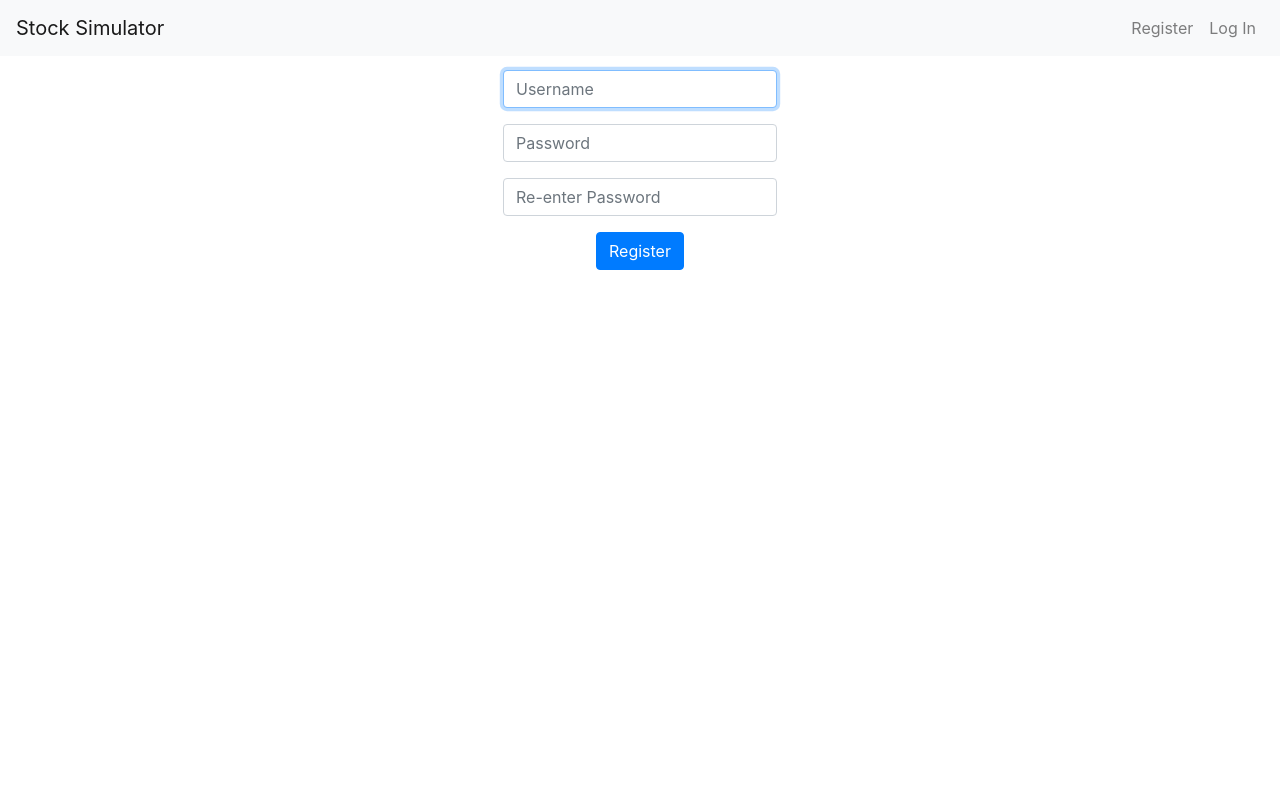
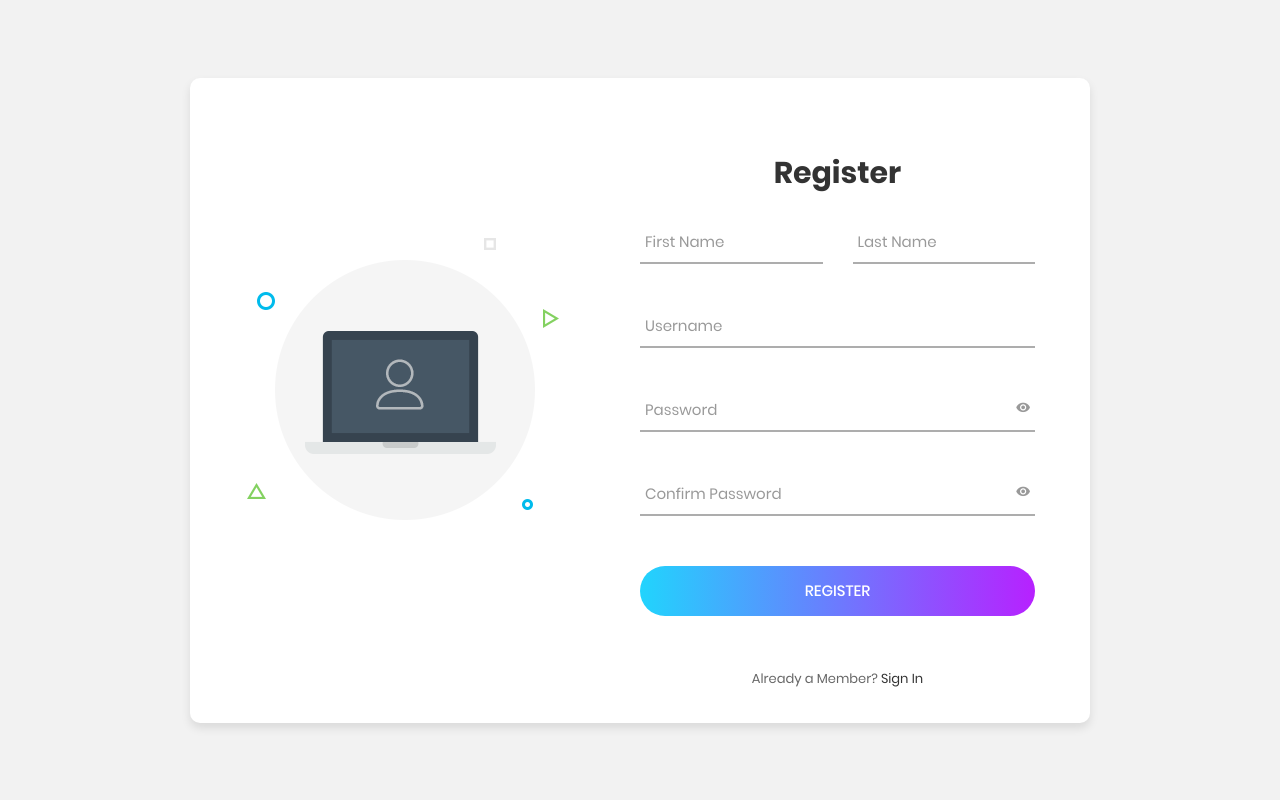
Before and after one commit to sahil-9898/Stock-Simulator, a Flask app: page /register in a window 1280 px wide. Run offline with Flask 2, Linux system fonts and the light colour scheme; some libraries are stand-ins or nearby versions.

Commit message:
changed register window

```diff
--- /dev/null
+++ b/static/css/register.css
@@ -0,0 +1,500 @@
+
+
+
+
+/*//////////////////////////////////////////////////////////////////
+[ FONT ]*/
+
+@font-face {
+  font-family: Poppins-Regular;
+  src: url('../fonts/poppins/Poppins-Regular.ttf');
+}
+
+@font-face {
+  font-family: Poppins-Medium;
+  src: url('../fonts/poppins/Poppins-Medium.ttf');
+}
+
+@font-face {
+  font-family: Poppins-Bold;
+  src: url('../fonts/poppins/Poppins-Bold.ttf');
+}
+
+@font-face {
+  font-family: Poppins-SemiBold;
+  src: url('../fonts/poppins/Poppins-SemiBold.ttf');
+}
+
+
+
+
+/*//////////////////////////////////////////////////////////////////
+[ RESTYLE TAG ]*/
+
+* {
+	margin: 0px;
+	padding: 0px;
+	box-sizing: border-box;
+}
+
+body, html {
+	height: 100%;
+	font-family: Poppins-Regular, sans-serif;
+}
+
+/*---------------------------------------------*/
+a {
+	font-family: Poppins-Regular;
+	font-size: 14px;
+	line-height: 1.7;
+	color: #666666;
+	margin: 0px;
+	transition: all 0.4s;
+	-webkit-transition: all 0.4s;
+  -o-transition: all 0.4s;
+  -moz-transition: all 0.4s;
+}
+
+a:focus {
+	outline: none !important;
+}
+
+a:hover {
+	text-decoration: none;
+  color: #6a7dfe;
+  color: -webkit-linear-gradient(left, #21d4fd, #b721ff);
+  color: -o-linear-gradient(left, #21d4fd, #b721ff);
+  color: -moz-linear-gradient(left, #21d4fd, #b721ff);
+  color: linear-gradient(left, #21d4fd, #b721ff);
+}
+
+/*---------------------------------------------*/
+h1,h2,h3,h4,h5,h6 {
+	margin: 0px;
+}
+
+p {
+	font-family: Poppins-Regular;
+	font-size: 14px;
+	line-height: 1.7;
+	color: #666666;
+	margin: 0px;
+}
+
+ul, li {
+	margin: 0px;
+	list-style-type: none;
+}
+
+
+/*---------------------------------------------*/
+input {
+	outline: none;
+	border: none;
+}
+
+textarea {
+  outline: none;
+  border: none;
+}
+
+textarea:focus, input:focus {
+  border-color: transparent !important;
+}
+
+input:focus::-webkit-input-placeholder { color:transparent; }
+input:focus:-moz-placeholder { color:transparent; }
+input:focus::-moz-placeholder { color:transparent; }
+input:focus:-ms-input-placeholder { color:transparent; }
+
+textarea:focus::-webkit-input-placeholder { color:transparent; }
+textarea:focus:-moz-placeholder { color:transparent; }
+textarea:focus::-moz-placeholder { color:transparent; }
+textarea:focus:-ms-input-placeholder { color:transparent; }
+
+input::-webkit-input-placeholder { color: #adadad;}
+input:-moz-placeholder { color: #adadad;}
+input::-moz-placeholder { color: #adadad;}
+input:-ms-input-placeholder { color: #adadad;}
+
+textarea::-webkit-input-placeholder { color: #adadad;}
+textarea:-moz-placeholder { color: #adadad;}
+textarea::-moz-placeholder { color: #adadad;}
+textarea:-ms-input-placeholder { color: #adadad;}
+
+/*---------------------------------------------*/
+button {
+	outline: none !important;
+	border: none;
+	background: transparent;
+}
+
+button:hover {
+	cursor: pointer;
+}
+
+iframe {
+	border: none !important;
+}
+
+
+/*//////////////////////////////////////////////////////////////////
+[ Utility ]*/
+.txt1 {
+  font-family: Poppins-Regular;
+  font-size: 13px;
+  color: #666666;
+  line-height: 1.5;
+}
+
+.txt2 {
+  font-family: Poppins-Regular;
+  font-size: 13px;
+  color: #333333;
+  line-height: 1.5;
+}
+
+/*//////////////////////////////////////////////////////////////////
+[ login ]*/
+
+.limiter {
+  width: 100%;
+  margin: 0 auto;
+}
+
+.container-login100 {
+  width: 100%;
+  min-height: 100vh;
+  display: -webkit-box;
+  display: -webkit-flex;
+  display: -moz-box;
+  display: -ms-flexbox;
+  display: flex;
+  flex-wrap: wrap;
+  justify-content: center;
+  align-items: center;
+  padding: 15px;
+  background: #f2f2f2;
+}
+
+.wrap-login100 {
+  width: 900px;
+  background: #fff;
+  border-radius: 10px;
+  overflow: hidden;
+  padding: 77px 55px 33px 55px;
+
+  box-shadow: 0 5px 10px 0px rgba(0, 0, 0, 0.1);
+  -moz-box-shadow: 0 5px 10px 0px rgba(0, 0, 0, 0.1);
+  -webkit-box-shadow: 0 5px 10px 0px rgba(0, 0, 0, 0.1);
+  -o-box-shadow: 0 5px 10px 0px rgba(0, 0, 0, 0.1);
+  -ms-box-shadow: 0 5px 10px 0px rgba(0, 0, 0, 0.1);
+}
+
+
+/*------------------------------------------------------------------
+[ Form ]*/
+.login100-pic{
+  width: 50%;
+  float: left;
+  margin-top: 10%;
+}
+
+.login100-form {
+  width: 50%;
+  float: right;
+}
+
+.login100-form-title {
+  display: block;
+  font-family: Poppins-Bold;
+  font-size: 30px;
+  color: #333333;
+  line-height: 1.2;
+  text-align: center;
+}
+.login100-form-title i {
+  font-size: 60px;
+}
+
+/*------------------------------------------------------------------
+[ Input ]*/
+
+.wrap-input100 {
+  width: 100%;
+  position: relative;
+  border-bottom: 2px solid #adadad;
+  margin-bottom: 37px;
+}
+
+.input100 {
+  font-family: Poppins-Regular;
+  font-size: 15px;
+  color: #555555;
+  line-height: 1.2;
+
+  display: block;
+  width: 100%;
+  height: 45px;
+  background: transparent;
+  padding: 0 5px;
+}
+
+/*---------------------------------------------*/
+.focus-input100 {
+  position: absolute;
+  display: block;
+  width: 100%;
+  height: 100%;
+  top: 0;
+  left: 0;
+  pointer-events: none;
+}
+
+.focus-input100::before {
+  content: "";
+  display: block;
+  position: absolute;
+  bottom: -2px;
+  left: 0;
+  width: 0;
+  height: 2px;
+
+  -webkit-transition: all 0.4s;
+  -o-transition: all 0.4s;
+  -moz-transition: all 0.4s;
+  transition: all 0.4s;
+
+  background: #6a7dfe;
+  background: -webkit-linear-gradient(left, #21d4fd, #b721ff);
+  background: -o-linear-gradient(left, #21d4fd, #b721ff);
+  background: -moz-linear-gradient(left, #21d4fd, #b721ff);
+  background: linear-gradient(left, #21d4fd, #b721ff);
+}
+
+.focus-input100::after {
+  font-family: Poppins-Regular;
+  font-size: 15px;
+  color: #999999;
+  line-height: 1.2;
+
+  content: attr(data-placeholder);
+  display: block;
+  width: 100%;
+  position: absolute;
+  top: 16px;
+  left: 0px;
+  padding-left: 5px;
+
+  -webkit-transition: all 0.4s;
+  -o-transition: all 0.4s;
+  -moz-transition: all 0.4s;
+  transition: all 0.4s;
+}
+
+.input100:focus + .focus-input100::after {
+  top: -15px;
+}
+
+.input100:focus + .focus-input100::before {
+  width: 100%;
+}
+
+.has-val.input100 + .focus-input100::after {
+  top: -15px;
+}
+
+.has-val.input100 + .focus-input100::before {
+  width: 100%;
+}
+
+/*---------------------------------------------*/
+.btn-show-pass {
+  font-size: 15px;
+  color: #999999;
+
+  display: -webkit-box;
+  display: -webkit-flex;
+  display: -moz-box;
+  display: -ms-flexbox;
+  display: flex;
+  align-items: center;
+  position: absolute;
+  height: 100%;
+  top: 0;
+  right: 0;
+  padding-right: 5px;
+  cursor: pointer;
+  -webkit-transition: all 0.4s;
+  -o-transition: all 0.4s;
+  -moz-transition: all 0.4s;
+  transition: all 0.4s;
+}
+
+.btn-show-pass:hover {
+  color: #6a7dfe;
+  color: -webkit-linear-gradient(left, #21d4fd, #b721ff);
+  color: -o-linear-gradient(left, #21d4fd, #b721ff);
+  color: -moz-linear-gradient(left, #21d4fd, #b721ff);
+  color: linear-gradient(left, #21d4fd, #b721ff);
+}
+
+.btn-show-pass.active {
+  color: #6a7dfe;
+  color: -webkit-linear-gradient(left, #21d4fd, #b721ff);
+  color: -o-linear-gradient(left, #21d4fd, #b721ff);
+  color: -moz-linear-gradient(left, #21d4fd, #b721ff);
+  color: linear-gradient(left, #21d4fd, #b721ff);
+}
+
+
+
+/*------------------------------------------------------------------
+[ Button ]*/
+.container-login100-form-btn {
+  display: -webkit-box;
+  display: -webkit-flex;
+  display: -moz-box;
+  display: -ms-flexbox;
+  display: flex;
+  flex-wrap: wrap;
+  justify-content: center;
+  padding-top: 13px;
+}
+
+.wrap-login100-form-btn {
+  width: 100%;
+  display: block;
+  position: relative;
+  z-index: 1;
+  border-radius: 25px;
+  overflow: hidden;
+  margin: 0 auto;
+}
+
+.login100-form-bgbtn {
+  position: absolute;
+  z-index: -1;
+  width: 300%;
+  height: 100%;
+  background: #a64bf4;
+  background: -webkit-linear-gradient(right, #21d4fd, #b721ff, #21d4fd, #b721ff);
+  background: -o-linear-gradient(right, #21d4fd, #b721ff, #21d4fd, #b721ff);
+  background: -moz-linear-gradient(right, #21d4fd, #b721ff, #21d4fd, #b721ff);
+  background: linear-gradient(right, #21d4fd, #b721ff, #21d4fd, #b721ff);
+  top: 0;
+  left: -100%;
+
+  -webkit-transition: all 0.4s;
+  -o-transition: all 0.4s;
+  -moz-transition: all 0.4s;
+  transition: all 0.4s;
+}
+
+.login100-form-btn {
+  font-family: Poppins-Medium;
+  font-size: 15px;
+  color: #fff;
+  line-height: 1.2;
+  text-transform: uppercase;
+
+  display: -webkit-box;
+  display: -webkit-flex;
+  display: -moz-box;
+  display: -ms-flexbox;
+  display: flex;
+  justify-content: center;
+  align-items: center;
+  padding: 0 20px;
+  width: 100%;
+  height: 50px;
+}
+
+.wrap-login100-form-btn:hover .login100-form-bgbtn {
+  left: 0;
+}
+
+
+/*------------------------------------------------------------------
+[ Responsive ]*/
+
+@media (max-width: 576px) {
+  .wrap-login100 {
+    padding: 77px 15px 33px 15px;
+  }
+}
+
+
+
+/*------------------------------------------------------------------
+[ Alert validate ]*/
+
+.validate-input {
+  position: relative;
+}
+
+.alert-validate::before {
+  content: attr(data-validate);
+  position: absolute;
+  max-width: 70%;
+  background-color: #fff;
+  border: 1px solid #c80000;
+  border-radius: 2px;
+  padding: 4px 25px 4px 10px;
+  top: 50%;
+  -webkit-transform: translateY(-50%);
+  -moz-transform: translateY(-50%);
+  -ms-transform: translateY(-50%);
+  -o-transform: translateY(-50%);
+  transform: translateY(-50%);
+  right: 0px;
+  pointer-events: none;
+
+  font-family: Poppins-Regular;
+  color: #c80000;
+  font-size: 13px;
+  line-height: 1.4;
+  text-align: left;
+
+  visibility: hidden;
+  opacity: 0;
+
+  -webkit-transition: opacity 0.4s;
+  -o-transition: opacity 0.4s;
+  -moz-transition: opacity 0.4s;
+  transition: opacity 0.4s;
+}
+
+.alert-validate::after {
+  content: "\f06a";
+  font-family: FontAwesome;
+  font-size: 16px;
+  color: #c80000;
+
+  display: block;
+  position: absolute;
+  background-color: #fff;
+  top: 50%;
+  -webkit-transform: translateY(-50%);
+  -moz-transform: translateY(-50%);
+  -ms-transform: translateY(-50%);
+  -o-transform: translateY(-50%);
+  transform: translateY(-50%);
+  right: 5px;
+}
+
+.alert-validate:hover:before {
+  visibility: visible;
+  opacity: 1;
+}
+
+@media (max-width: 992px) {
+  .alert-validate::before {
+    visibility: visible;
+    opacity: 1;
+  }
+}
+.col-2{
+  max-width: 50%;
+  flex: 50%;
+}
--- a/templates/login.html
+++ b/templates/login.html
@@ -24,7 +24,7 @@
 	<link rel="stylesheet" type="text/css" href="static/vendor/daterangepicker/daterangepicker.css">
 <!--===============================================================================================-->
 	<link rel="stylesheet" type="text/css" href="static/css/util.css">
-	<link rel="stylesheet" type="text/css" href="static/css/main.css">
+	<link rel="stylesheet" type="text/css" href="static/css/login.css">
 <!--===============================================================================================-->
 </head>
 <body>
--- a/templates/register.html
+++ b/templates/register.html
@@ -1,24 +1,121 @@
-{% extends "layout.html" %}
+<!DOCTYPE html>
+<html lang="en">
+<head>
+	<title>Login V2</title>
+	<meta charset="UTF-8">
+	<meta name="viewport" content="width=device-width, initial-scale=1">
+<!--===============================================================================================-->
+	<link rel="icon" type="image/png" href="static/images/icons/favicon.ico"/>
+<!--===============================================================================================-->
+	<link rel="stylesheet" type="text/css" href="static/vendor/bootstrap/css/bootstrap.min.css">
+<!--===============================================================================================-->
+	<link rel="stylesheet" type="text/css" href="static/fonts/font-awesome-4.7.0/css/font-awesome.min.css">
+<!--===============================================================================================-->
+	<link rel="stylesheet" type="text/css" href="static/fonts/iconic/css/material-design-iconic-font.min.css">
+<!--===============================================================================================-->
+	<link rel="stylesheet" type="text/css" href="static/vendor/animate/animate.css">
+<!--===============================================================================================-->
+	<link rel="stylesheet" type="text/css" href="static/vendor/css-hamburgers/hamburgers.min.css">
+<!--===============================================================================================-->
+	<link rel="stylesheet" type="text/css" href="static/vendor/animsition/css/animsition.min.css">
+<!--===============================================================================================-->
+	<link rel="stylesheet" type="text/css" href="static/vendor/select2/select2.min.css">
+<!--===============================================================================================-->
+	<link rel="stylesheet" type="text/css" href="static/vendor/daterangepicker/daterangepicker.css">
+<!--===============================================================================================-->
+	<link rel="stylesheet" type="text/css" href="static/css/util.css">
+	<link rel="stylesheet" type="text/css" href="static/css/register.css">
+<!--===============================================================================================-->
+</head>
+<body>
 
-{% block title %}
-    Register
-{% endblock %}
+	<div class="limiter">
+		<div class="container-login100">
+			<div class="wrap-login100">
 
-{% block main %}
-    <form action="/register" method="post">
-        <fieldset>
-            <div class="form-group">
-                <input autocomplete="off" autofocus class="form-control" name="username" placeholder="Username" type="text"/>
-            </div>
-            <div class="form-group">
-                <input class="form-control" name="password" placeholder="Password" type="password"/>
-            </div>
-            <div class="form-group">
-                <input class="form-control" name="password2" placeholder="Re-enter Password" type="password"/>
-            </div>
-            <div class="form-group">
-                <button class="btn btn-primary" type="submit">Register</button>
-            </div>
-        </fieldset>
-    </form>
-{% endblock %}
+				<div class="login100-pic">
+					<img src="static/images/img-01.png" alt="IMG">
+				</div>
+
+				<form class="login100-form validate-form" action="{{url_for('register')}}" method="post">
+					<span class="login100-form-title p-b-26">
+						Register
+					</span>
+					<div class="row row-space">
+						<div class="col-2">
+							<div class="wrap-input100">
+								<input class="input100" type="text" name="fname">
+								<span class="focus-input100" data-placeholder="First Name"></span>
+							</div>
+						</div>
+						<div class="col-2">
+							<div class="wrap-input100">
+								<input class="input100" type="text" name="lname">
+								<span class="focus-input100" data-placeholder="Last Name"></span>
+							</div>
+						</div>
+					</div>
+					<div class="wrap-input100">
+						<input class="input100" type="text" name="username">
+						<span class="focus-input100" data-placeholder="Username"></span>
+					</div>
+					<div class="wrap-input100 validate-input" data-validate="Enter Password">
+						<span class="btn-show-pass">
+							<i class="zmdi zmdi-eye"></i>
+						</span>
+						<input class="input100" type="password" name="password">
+						<span class="focus-input100" data-placeholder="Password"></span>
+					</div>
+					<div class="wrap-input100 validate-input" data-validate="Re-enter Password">
+						<span class="btn-show-pass">
+							<i class="zmdi zmdi-eye"></i>
+						</span>
+						<input class="input100" type="password" name="password2">
+						<span class="focus-input100" data-placeholder="Confirm Password"></span>
+					</div>
+
+					<div class="container-login100-form-btn">
+						<div class="wrap-login100-form-btn">
+							<div class="login100-form-bgbtn"></div>
+							<button class="login100-form-btn">
+								Register
+							</button>
+						</div>
+					</div>
+
+					<div class="text-center p-t-50">
+						<span class="txt1">
+							Already a Member?
+						</span>
+
+						<a class="txt2" href="{{url_for('login')}}">
+							Sign In
+						</a>
+					</div>
+				</form>
+			</div>
+		</div>
+	</div>
+
+
+	<div id="dropDownSelect1"></div>
+
+<!--===============================================================================================-->
+	<script src="static/vendor/jquery/jquery-3.2.1.min.js"></script>
+<!--===============================================================================================-->
+	<script src="static/vendor/animsition/js/animsition.min.js"></script>
+<!--===============================================================================================-->
+	<script src="static/vendor/bootstrap/js/popper.js"></script>
+	<script src="static/vendor/bootstrap/js/bootstrap.min.js"></script>
+<!--===============================================================================================-->
+	<script src="static/vendor/select2/select2.min.js"></script>
+<!--===============================================================================================-->
+	<script src="static/vendor/daterantaticker/moment.min.js"></script>
+	<script src="static/vendor/daterangepicker/daterangepicker.js"></script>
+<!--===============================================================================================-->
+	<script src="static/vendor/countdowntime/countdowntime.js"></script>
+<!--===============================================================================================-->
+	<script src="static/js/main.js"></script>
+
+</body>
+</html>
```
Also changed, not shown: finance.db, static/css/login.css (renamed from static/css/main.css), static/images/img-01.png (added).
